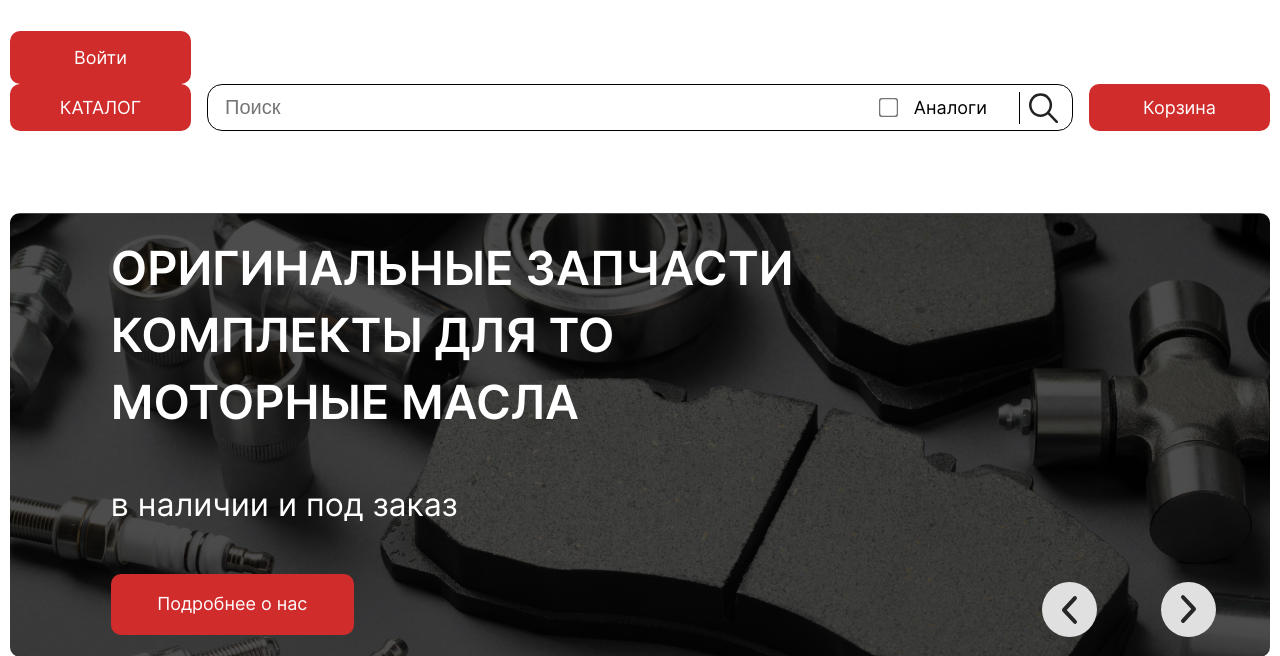
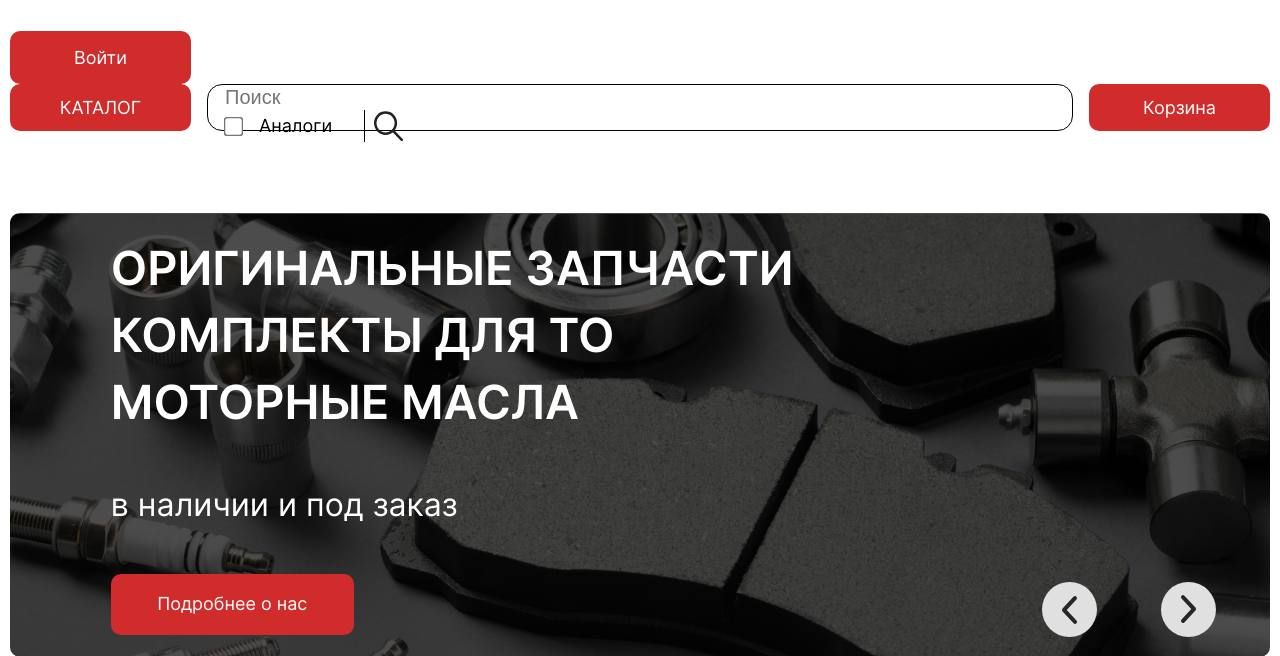
Before and after one commit to Avhab/gh36GaT0Q1mz, a PHP site: page /VinLink/index.html in a window 1280 px wide. Shown: the part 398-1054 px from the top of the page. Run offline with PHP 8.4, Linux system fonts and the light colour scheme; some web fonts are replaced.

Commit message:
Add files via upload

```diff
--- a/VinLink/css/styles.css
+++ b/VinLink/css/styles.css
@@ -115,11 +115,11 @@ background:white;padding:2rem;box-sizing:border-box;}
 .findMenu form {border:1px solid #000000;border-radius:0.94rem;flex-grow:3;padding:0 5px 0 15px;height:47px;}
 .findMenu .buttn {height:47px;}
 
-.findMenu form {font-size:1.25rem;}
+.findMenu form {font-size:1.25rem;gap:0;}
 .findMenu form .findOpt{font-size:1.125rem;}
 .findMenu input {border:none;background:transparent;font-size:1.25rem;}
 .findMenu input:focus {outline: none;}
-.findMenu input[type='text'] {flex-grow:2;}
+.findMenu input[type='text'] {width:calc(100% - 150px);}
 .findMenu input[type='checkbox'] {line-height:0;transform: scale(1.5);cursor:pointer;}
 .findMenu label {cursor:pointer;}
 .findMenu input[type='submit'] {width:3rem;height:2rem;border-left:1px solid #000;cursor:pointer;
@@ -214,7 +214,8 @@ padding-bottom:1.7rem;margin-bottom:2rem;position:relative;display:block;width:1
 .goodCard {width:282px;height:415px;border:2px solid #000;border-radius:1rem;padding:23px 19px;flex-shrink:0;font-size:16px;
 display:flex;justify-content:start;flex-wrap:nowrap;align-items:start;flex-direction:column;}
 .goodSlid {height:48%;width:100%;margin:0 auto;position:relative;flex-shrink:0;}
-.goodSlid>* {height:100%;max-height:100%;max-width:100%;position:absolute;top:0;left:50%;transform:translateX(-50%);transition-duration:100ms;}
+.goodSlid::after {content:"";position:absolute;z-index:10;left:0;top:0;width:100%;height:100%;}
+.goodSlid>* {height:100%;max-height:100%;max-width:100%;position:absolute;z-index:2;top:0;left:50%;transform:translateX(-50%);transition-duration:100ms;}
 .goodCard .indicPanl {display:flex;flex-wrap:nowrap;gap:7px;max-width:100%;margin:0 auto 3.7% auto;}
 .goodCard .indicPanl>div {width:24px;height:20px;border-bottom:2px solid #D2D2D2;}
 .goodCard .indicPanl>div.marked {border-bottom:2px solid #151515;}
```
